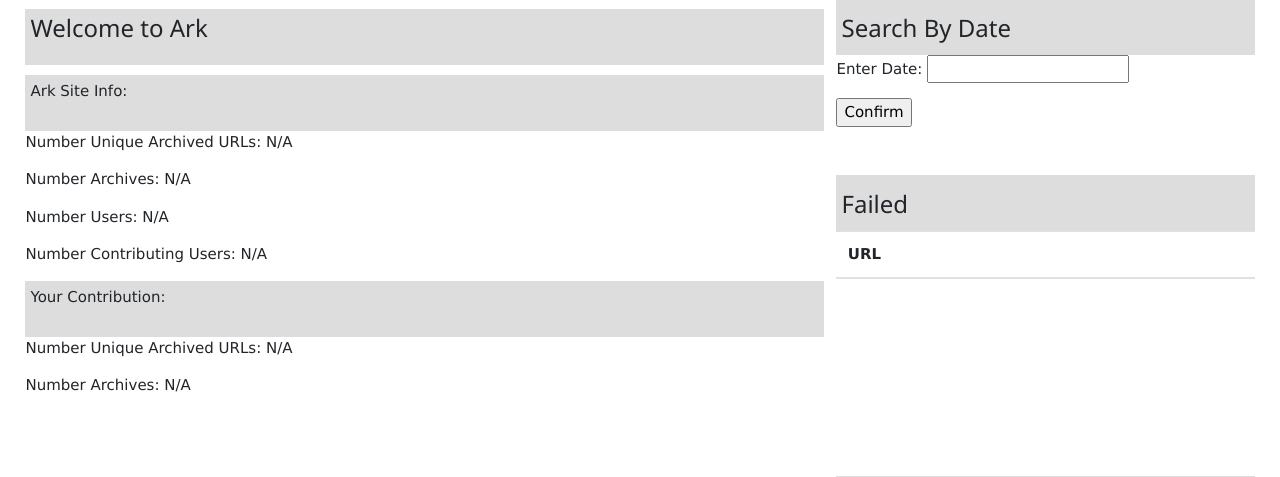
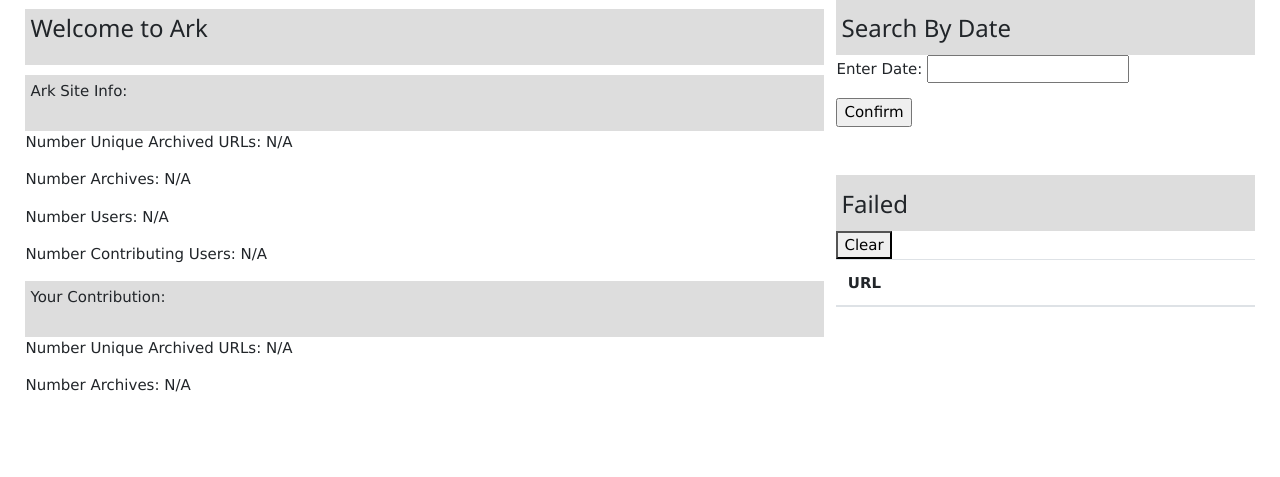
Before and after one commit to lichen-liu/ark, a Flask app: page / in a window 1280 px wide. Shown: the part 199-676 px from the top of the page. Run offline with Flask 2, Linux system fonts and the light colour scheme; the visitor is signed in with stand-in values (Sample User, id 1); data that the repository does not hold is empty; parts of the project's set-up code (start-up, migrations or seed data) failed here and were passed over; some libraries are stand-ins or nearby versions.

Commit message:
Added ui functionality to clear failed msg

```diff
--- a/ark_app/__init__.py
+++ b/ark_app/__init__.py
@@ -4,7 +4,7 @@ webapp = Flask(__name__)
 
 webapp.config.from_object('ark_app.config.Config')
 
-from ark_app import main, account, archiver
+from ark_app import main, account, archiver, searcher
 
 from ark_app import initialize
 initialize.init()
--- a/ark_app/dynamodb.py
+++ b/ark_app/dynamodb.py
@@ -134,6 +134,23 @@ def pop_account_archive_request_by(dynamodb, list_name, username, original_url):
             raise
 
     return True
+
+
+@dynamodb_resource_operation
+def clear_account_archive_request_by(dynamodb, list_name, username):
+    try:
+        dynamodb.Table(ACCOUNT_TABLE).update_item(
+            Key={
+                'accountId': username
+            },
+            UpdateExpression='remove ' + list_name,
+            ConditionExpression='attribute_exists(accountId) AND attribute_exists(' + list_name + ')'
+        )
+    except botocore.exceptions.ClientError as e:
+        if e.response['Error']['Code'] == 'ConditionalCheckFailedException':
+            pass
+        else:
+            raise
 
 
 @dynamodb_resource_operation
--- a/ark_app/main.py
+++ b/ark_app/main.py
@@ -1,4 +1,4 @@
-from flask import render_template
+from flask import render_template, redirect
 from ark_app import account, webapp, dynamodb, searcher
 
 
@@ -8,6 +8,14 @@ from ark_app import account, webapp, dynamodb, searcher
 # Display an HTML page with links
 def main_handler():
     return main()
+
+
+@webapp.route('/api/clear_failed_message', methods=['POST'])
+def main_clear_failed_message_handler():
+    if account.account_is_logged_in():
+        dynamodb.clear_account_archive_request_by(
+            list_name=dynamodb.ACCOUNT_TABLE_ARCHIVE_FAILED_REQUEST_LIST, username=account.account_get_logged_in_username())
+    return redirect('/')
 
 
 class GuestWelcomeArgs:
--- a/ark_app/templates/user_welcome.html
+++ b/ark_app/templates/user_welcome.html
@@ -137,6 +137,9 @@
             <div class="title_div">
                 <h3>Failed</h3>
             </div>
+            <form action="/api/clear_failed_message" method="POST">
+                <button type="submit">Clear</button>
+            </form>
             <div class="table-wrapper-scroll-y my-custom-scrollbar">
                 <table class="table">
                     <thead>
```
